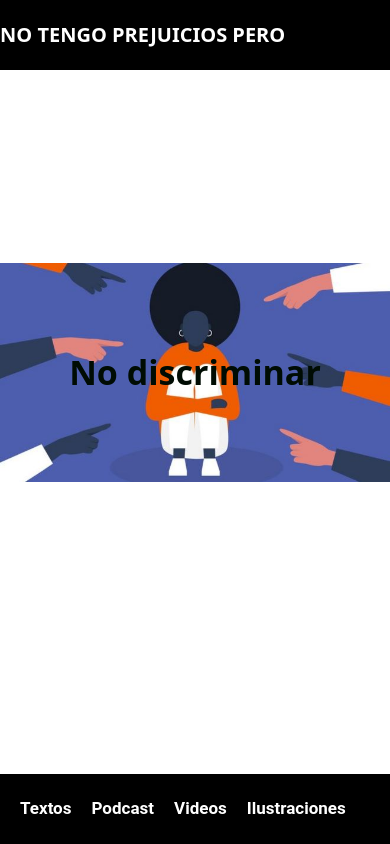
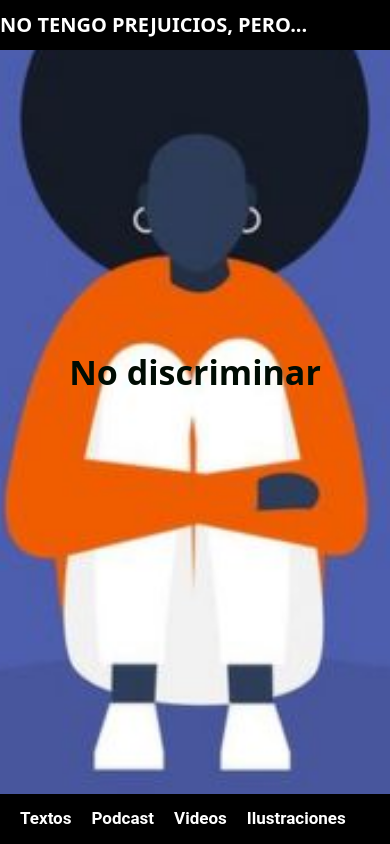
Before and after one commit to Juamapa0/Revista-digital-2do-4ta, a plain HTML site: page index.html in a window 390 px wide. Drawn offline with Linux system fonts and the light colour scheme.

Commit message:
retoques

```diff
--- a/index.html
+++ b/index.html
@@ -11,7 +11,7 @@
     <header>
         <div class="contenedor">
         <nav class="left">
-            <a href="./index.html"> <h1 class="nombre">NO TENGO PREJUICIOS PERO</h1></a>
+            <a href="./index.html"> <h1 class="nombre">NO TENGO PREJUICIOS, PERO...</h1></a>
          <div class="logo-escuela">
 
             <p class="escuela">ESEAM J.P.Esnaola 2do. 4ta.</p>
@@ -48,7 +48,7 @@
         <li><a href="bonus.html">Ilustraciones</a></li>
        </ul>
    <ul class="footer-right">
-    <li><a href="./index.html"><h1>NO TENGO PREJUCIOS PERO</h1></a></li>
+    <li><a href="./index.html"><h1>NO TENGO PREJUCIOS, PERO...</h1></a></li>
     <li><a class="esnaola">ESEAM J.P.Esnaola 2do. 4ta.</a></li>
 </ul>
     </footer>
--- a/styles.css
+++ b/styles.css
@@ -101,8 +101,7 @@ header {
         background-image: url('./discriminación.jpg');
         background-repeat: no-repeat;
         background-position: center;
-        background-size: contain;
-        background-image:cover ;
+        background-size: cover;
     }
      .central{
         color:rgb(0, 12, 3);
@@ -346,12 +345,12 @@ header {
     }
 
     @media (max-width:722px){
-     /* header{
-        height: 100px;
+      header{
+        height: 50px;
       }
       .contenedor{
-         height: 100px;
-      }*/
+         height: 50px;
+      }
       .nombre{
         display:flex;
         align-self: center;
@@ -374,7 +373,7 @@ header {
       main .tipos-discri {
         width:100vw;
         height:100vh;
-      }
+           }
       .title-tipo{
          font-size: 28px;
       }
@@ -400,4 +399,24 @@ header {
       h1{
          display:none;
       }
+
+     /* ul .pages {
+         display:flex;
+         justify-content: center;
+         align-items: center;
+         margin-top:8px;
+      }
+      .pages li{
+         display:flex;
+         text-align: center;
+         margin: 0;
+         padding: 0;
+            }
+            .pages li a{
+               margin:4px;
+               padding:0;
+            }*/
+      footer{
+         height: 50px;
+      }
     }
```
